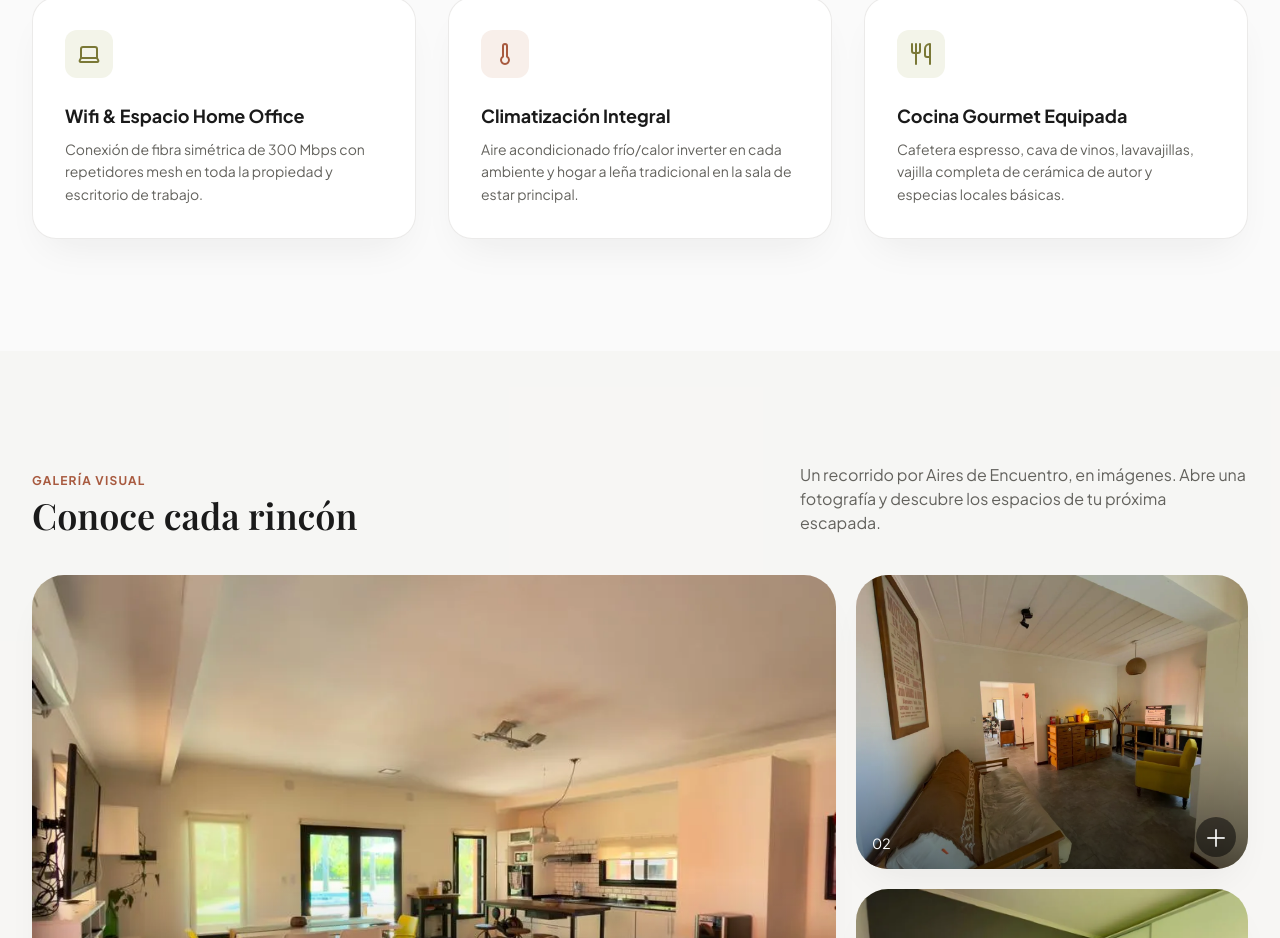
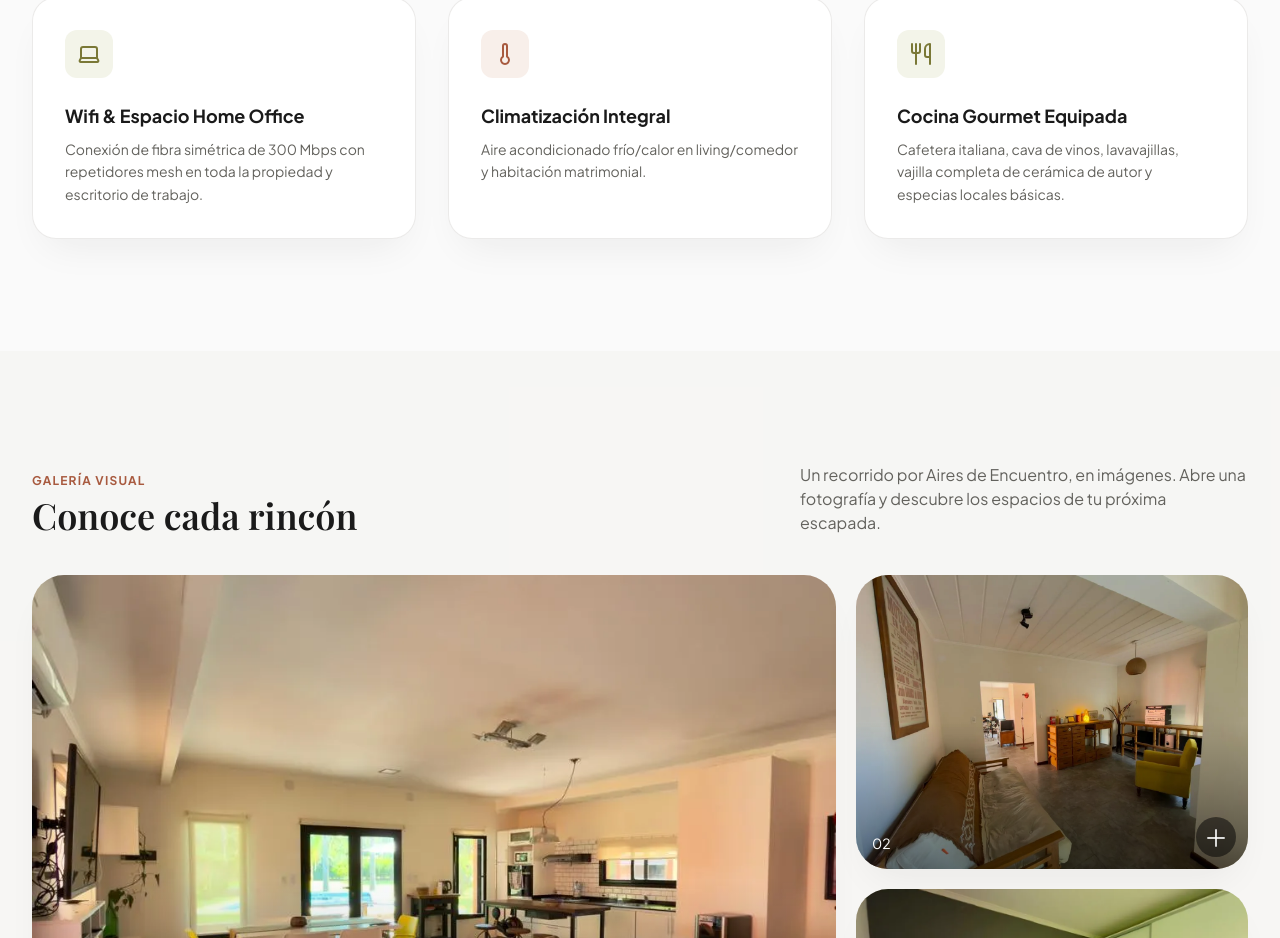
Before and after one commit to juancruzdauberte/airesdeencuentro-landing, a Next.js app: page / in a window 1280 px wide. Shown: the part 1900-2838 px from the top of the page. Built offline with nearby package versions, Linux system fonts and the light colour scheme; a web font is replaced by a local one.

Commit message:
main -> change amenities description

```diff
--- a/components/sections/AmenitiesSection.tsx
+++ b/components/sections/AmenitiesSection.tsx
@@ -1,62 +1,55 @@
-'use client';
+"use client";
 
-import {
-  Waves,
-  Flame,
-  Car,
-  Laptop,
-  Thermometer,
-  Utensils,
-} from 'lucide-react';
+import { Waves, Flame, Car, Laptop, Thermometer, Utensils } from "lucide-react";
 
 const amenities = [
   {
     icon: Waves,
-    title: 'Piscina & Jardín Privado',
+    title: "Piscina & Jardín Privado",
     description:
-      'Piscina al aire libre rodeada de césped y un jardín arbolado, con espacio para disfrutar del sol y descansar a la sombra.',
-    colorBg: 'bg-brand-terracotta-light',
-    colorIcon: 'text-brand-terracotta',
+      "Piscina al aire libre rodeada de césped y un jardín arbolado, con espacio para disfrutar del sol y descansar a la sombra.",
+    colorBg: "bg-brand-terracotta-light",
+    colorIcon: "text-brand-terracotta",
   },
   {
     icon: Flame,
-    title: 'Parrilla & Galería',
+    title: "Parrilla & Galería",
     description:
-      'Parrilla de material al aire libre, junto a una galería cubierta con mesa y bancos. Un espacio para compartir un asado con vista al parque y la piscina.',
-    colorBg: 'bg-brand-olive-light',
-    colorIcon: 'text-brand-olive',
+      "Parrilla de material al aire libre, junto a una galería cubierta con mesa y bancos. Un espacio para compartir un asado con vista al parque y la piscina.",
+    colorBg: "bg-brand-olive-light",
+    colorIcon: "text-brand-olive",
   },
   {
     icon: Car,
-    title: 'Estacionamiento en el Parque',
+    title: "Estacionamiento en el Parque",
     description:
-      'Espacio para estacionar dentro del parque, con ingreso por tranquera. El estacionamiento es al aire libre y actualmente no cuenta con techo.',
-    colorBg: 'bg-brand-terracotta-light',
-    colorIcon: 'text-brand-terracotta',
+      "Espacio para estacionar dentro del parque, con ingreso por tranquera. El estacionamiento es al aire libre y actualmente no cuenta con techo.",
+    colorBg: "bg-brand-terracotta-light",
+    colorIcon: "text-brand-terracotta",
   },
   {
     icon: Laptop,
-    title: 'Wifi & Espacio Home Office',
+    title: "Wifi & Espacio Home Office",
     description:
-      'Conexión de fibra simétrica de 300 Mbps con repetidores mesh en toda la propiedad y escritorio de trabajo.',
-    colorBg: 'bg-brand-olive-light',
-    colorIcon: 'text-brand-olive',
+      "Conexión de fibra simétrica de 300 Mbps con repetidores mesh en toda la propiedad y escritorio de trabajo.",
+    colorBg: "bg-brand-olive-light",
+    colorIcon: "text-brand-olive",
   },
   {
     icon: Thermometer,
-    title: 'Climatización Integral',
+    title: "Climatización Integral",
     description:
-      'Aire acondicionado frío/calor inverter en cada ambiente y hogar a leña tradicional en la sala de estar principal.',
-    colorBg: 'bg-brand-terracotta-light',
-    colorIcon: 'text-brand-terracotta',
+      "Aire acondicionado frío/calor en living/comedor y habitación matrimonial.",
+    colorBg: "bg-brand-terracotta-light",
+    colorIcon: "text-brand-terracotta",
   },
   {
     icon: Utensils,
-    title: 'Cocina Gourmet Equipada',
+    title: "Cocina Gourmet Equipada",
     description:
-      'Cafetera espresso, cava de vinos, lavavajillas, vajilla completa de cerámica de autor y especias locales básicas.',
-    colorBg: 'bg-brand-olive-light',
-    colorIcon: 'text-brand-olive',
+      "Cafetera italiana, cava de vinos, lavavajillas, vajilla completa de cerámica de autor y especias locales básicas.",
+    colorBg: "bg-brand-olive-light",
+    colorIcon: "text-brand-olive",
   },
 ];
 
@@ -77,8 +70,8 @@ export default function AmenitiesSection() {
             Comodidades diseñadas para tu bienestar
           </h2>
           <p className="text-brand-muted text-base">
-            Cada detalle en Aires de Encuentro ha sido seleccionado para ofrecer una
-            estancia tranquila, cómoda y totalmente equipada.
+            Cada detalle en Aires de Encuentro ha sido seleccionado para ofrecer
+            una estancia tranquila, cómoda y totalmente equipada.
           </p>
         </div>
 
```
